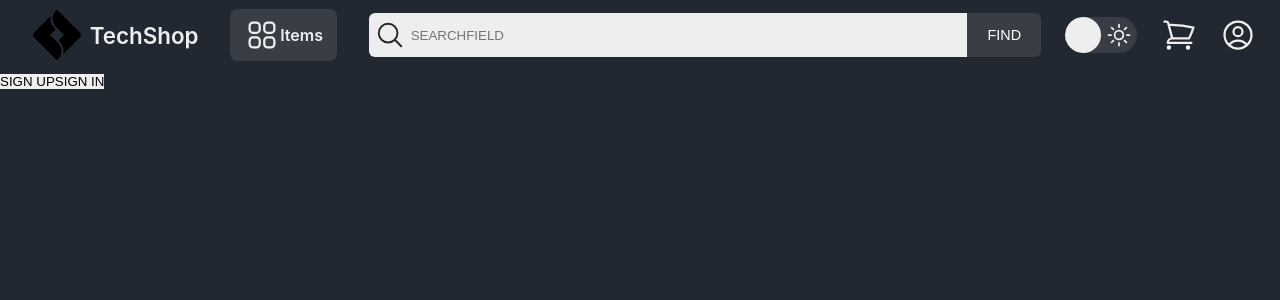
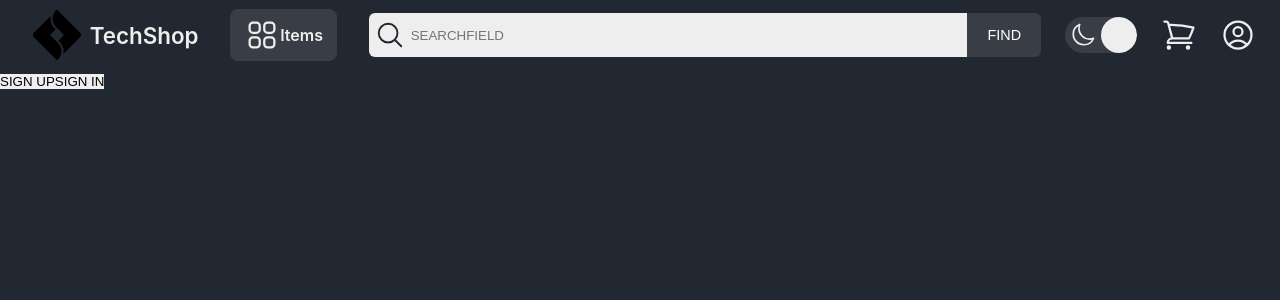
Before and after one commit to Denis28547/tech_shop, a Next.js app: page / in a window 1280 px wide. Shown: the top 300 px of the page. Built offline with nearby package versions, Linux system fonts and the light colour scheme; no server answers.

Commit message:
working animation changetheme

```diff
--- a/components/navbar.tsx
+++ b/components/navbar.tsx
@@ -16,6 +16,7 @@ import Image from "next/image";
 
 const Navbar: NextPage = () => {
   const [theme, setTheme] = useState("dark"); //change to dark
+  const [isChecked, setChecked] = useState(true);
   const nextTheme = theme === "light" ? "dark" : "light";
 
   useEffect(() => {
@@ -59,7 +60,11 @@ const Navbar: NextPage = () => {
       </div>
 
       <div className={`${styles.right_container} ${styles.flex_container}`}>
-        <div className={styles.change_theme_container}>
+        <div
+          className={styles.change_theme_container}
+          theme-={theme}
+          onClick={handleClick}
+        >
           <div className={styles.icon_container}>
             <NightIcon className={`${styles.icon} ${styles.night_icon}`} />
           </div>
@@ -67,9 +72,7 @@ const Navbar: NextPage = () => {
           <div className={styles.icon_container}>
             <DayIcon className={`${styles.icon} ${styles.day_icon}`} />
           </div>
-          <input type="checkbox" className={styles.checkbox} checked={true} />
         </div>
-
         <Link href="/cart">
           <CartIcon className={styles.icon} />
         </Link>
--- a/styles/globals.scss
+++ b/styles/globals.scss
@@ -35,8 +35,9 @@ button {
 }
 
 body[data-theme="light"] {
-  --base-color: deeppink;
-  --secondary-color: white;
+  --base-color: #eeeeee;
+  --secondary-color: #222831;
+  --third-color: #393e46;
 }
 
 body[data-theme="dark"] {
--- a/styles/navbar/Navbar.module.scss
+++ b/styles/navbar/Navbar.module.scss
@@ -129,19 +129,8 @@
   border-radius: 36px;
   overflow: hidden;
   cursor: pointer;
-}
-
-.checkbox {
-  position: absolute;
-  // width: 100%;
-  // height: 100%;
-  left: 0;
-  top: 0;
-  right: 0;
-  bottom: 0;
-  z-index: 2;
-  // opacity: 0;
-  visibility: hidden;
+  width: 72px;
+  height: 36px;
 }
 
 .theme_bubble {
@@ -174,33 +163,19 @@
   transform: translateX(-100%);
 }
 
-.checkbox:checked {
+.change_theme_container[theme-="dark"] {
   .day_icon {
     transform: translateX(100%);
   }
 
   .night_icon {
-    transform: translateX(100%);
+    transform: translateX(0);
   }
 
   .theme_bubble {
     transform: translateX(100%);
   }
 }
-
-// .change_theme_container:active {
-//   .day_icon {
-//     transform: translateX(100%);
-//   }
-
-//   .night_icon {
-//     transform: translateX(0);
-//   }
-
-//   .theme_bubble {
-//     transform: translateX(100%);
-//   }
-// }
 
 .burger {
   display: none;
```
